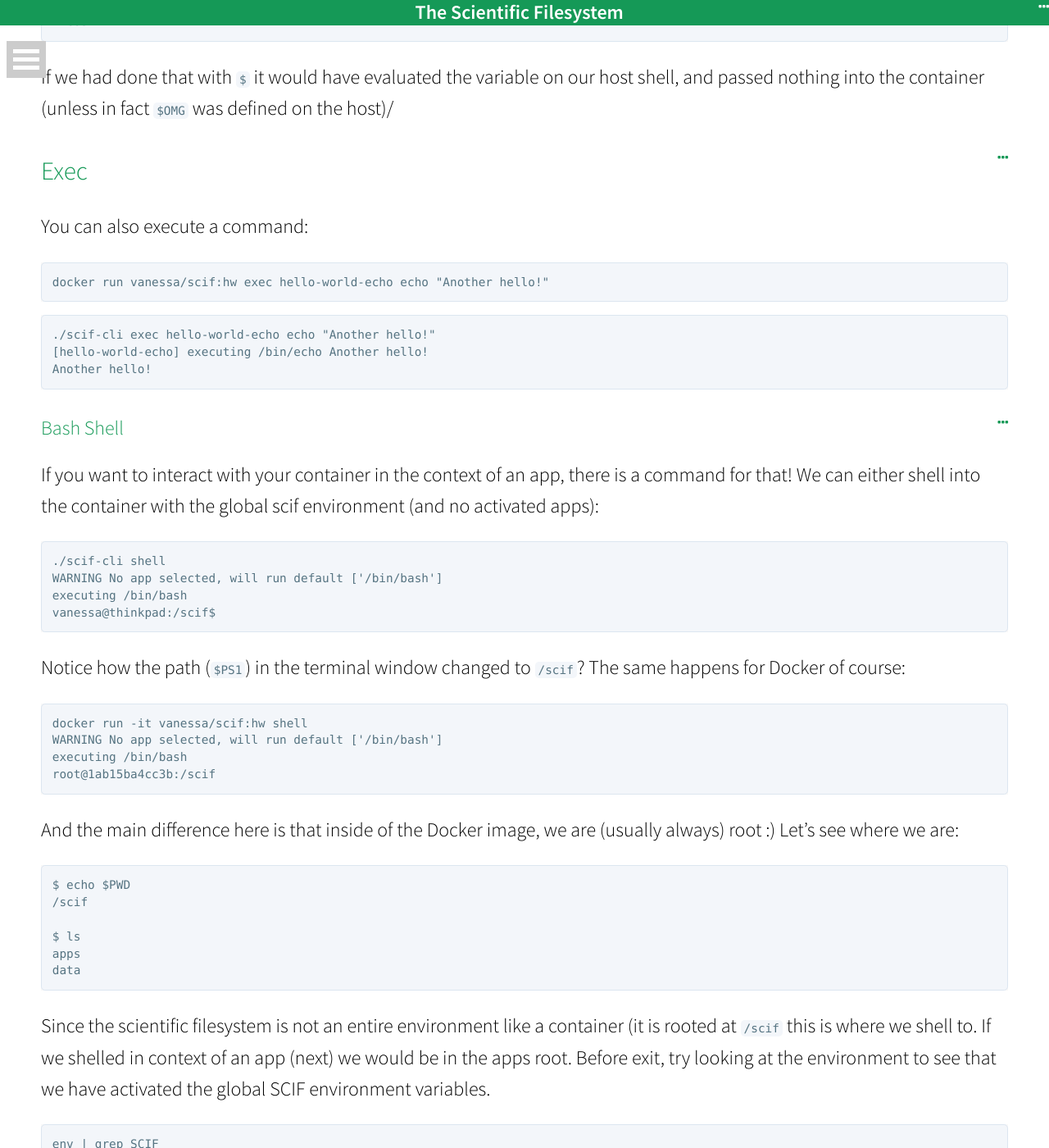
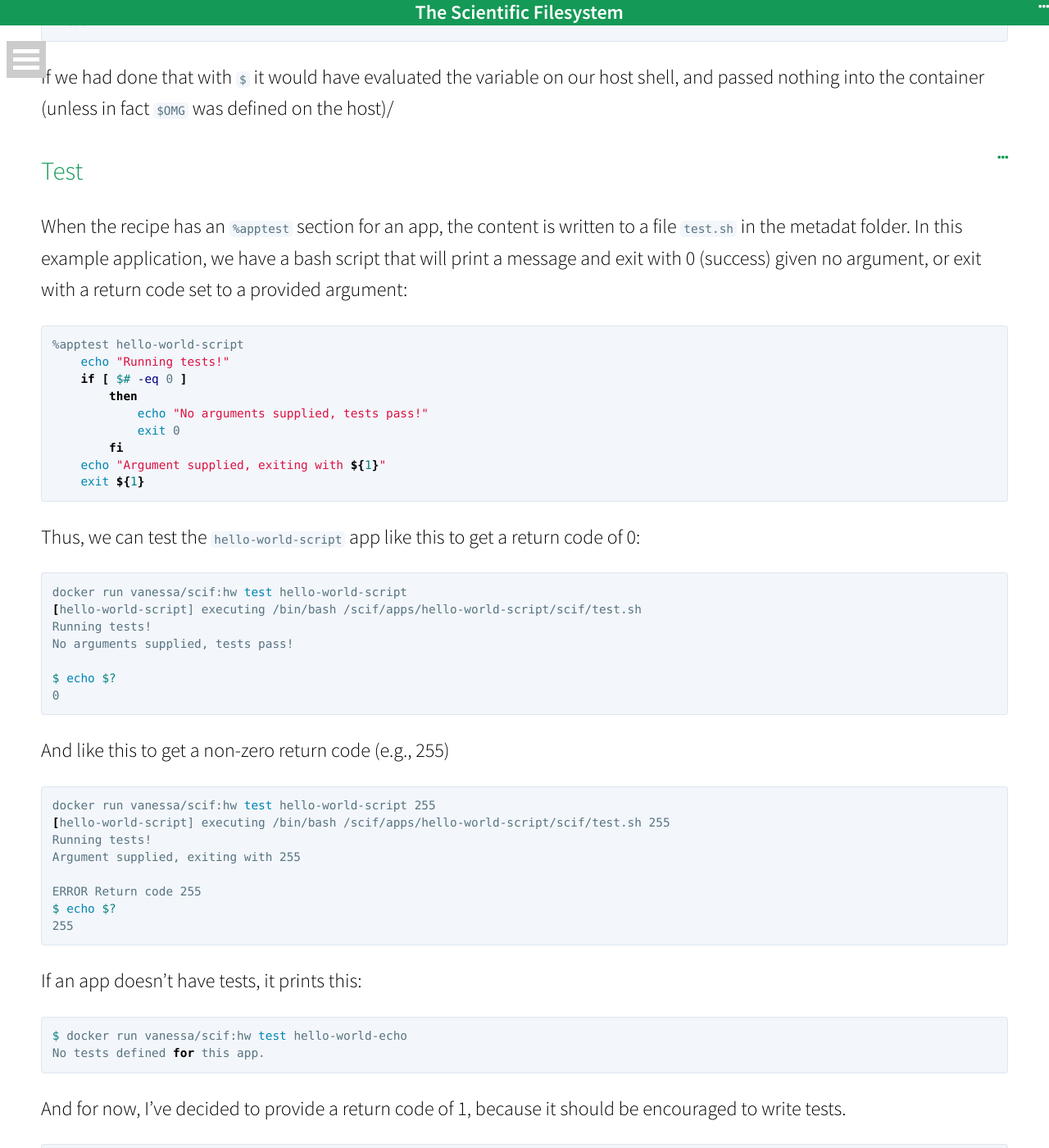
Before and after one commit to sci-f/sci-f.github.io, a Jekyll site: the page built from tutorials/tutorial-quick-start.md, in a window 1280 px wide and 1400 px high, scrolled down 5340 px. Shown: the whole window at 82% size. Built offline with Jekyll 4.4.1, drawn with Linux system fonts in a browser that asks for light colours; nearby versions of some CDN libraries.

Commit message:
adding docs for tests

````diff
--- a/tutorials/tutorial-quick-start.md
+++ b/tutorials/tutorial-quick-start.md
@@ -185,6 +185,64 @@ TACOS
 ```
 
 If we had done that with `$` it would have evaluated the variable on our host shell, and passed nothing into the container (unless in fact `$OMG` was defined on the host)/
+
+
+### Test
+When the recipe has an `%apptest` section for an app, the content is written to a file
+`test.sh` in the metadat folder. In this example application, we have a bash script
+that will print a message and exit with 0 (success) given no argument, or exit
+with a return code set to a provided argument:
+
+```bash
+%apptest hello-world-script
+    echo "Running tests!"
+    if [ $# -eq 0 ]
+        then
+            echo "No arguments supplied, tests pass!"
+            exit 0
+        fi
+    echo "Argument supplied, exiting with ${1}"
+    exit ${1}
+```
+
+Thus, we can test the `hello-world-script` app like this to get a return code of 0:
+
+```bash
+docker run vanessa/scif:hw test hello-world-script
+[hello-world-script] executing /bin/bash /scif/apps/hello-world-script/scif/test.sh
+Running tests!
+No arguments supplied, tests pass!
+
+$ echo $?
+0
+```
+
+And like this to get a non-zero return code (e.g., 255)
+
+```bash
+docker run vanessa/scif:hw test hello-world-script 255
+[hello-world-script] executing /bin/bash /scif/apps/hello-world-script/scif/test.sh 255
+Running tests!
+Argument supplied, exiting with 255
+
+ERROR Return code 255
+$ echo $?
+255
+```
+
+If an app doesn't have tests, it prints this:
+
+```bash
+$ docker run vanessa/scif:hw test hello-world-echo
+No tests defined for this app.
+```
+And for now, I've decided to provide a return code of 1, because it should be encouraged to
+write tests.
+
+```bash
+$ echo $?
+1
+```
 
 ### Exec
 You can also execute a command:
````
Also changed, not shown: tutorials/tutorial-really-quick-start.md (+14 -0 lines).
